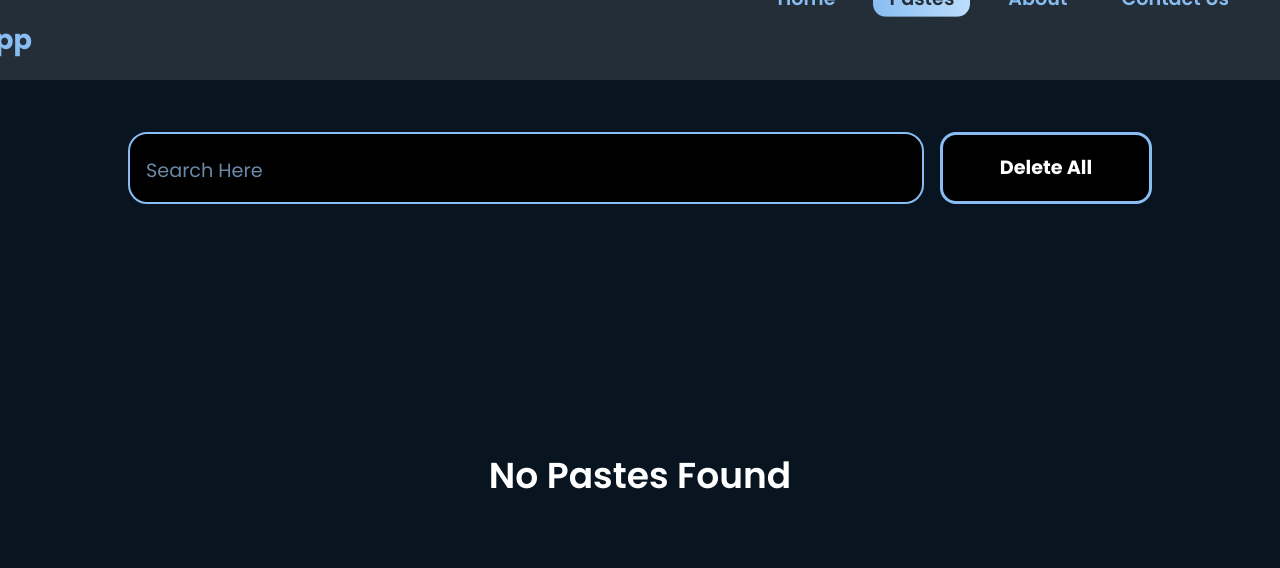
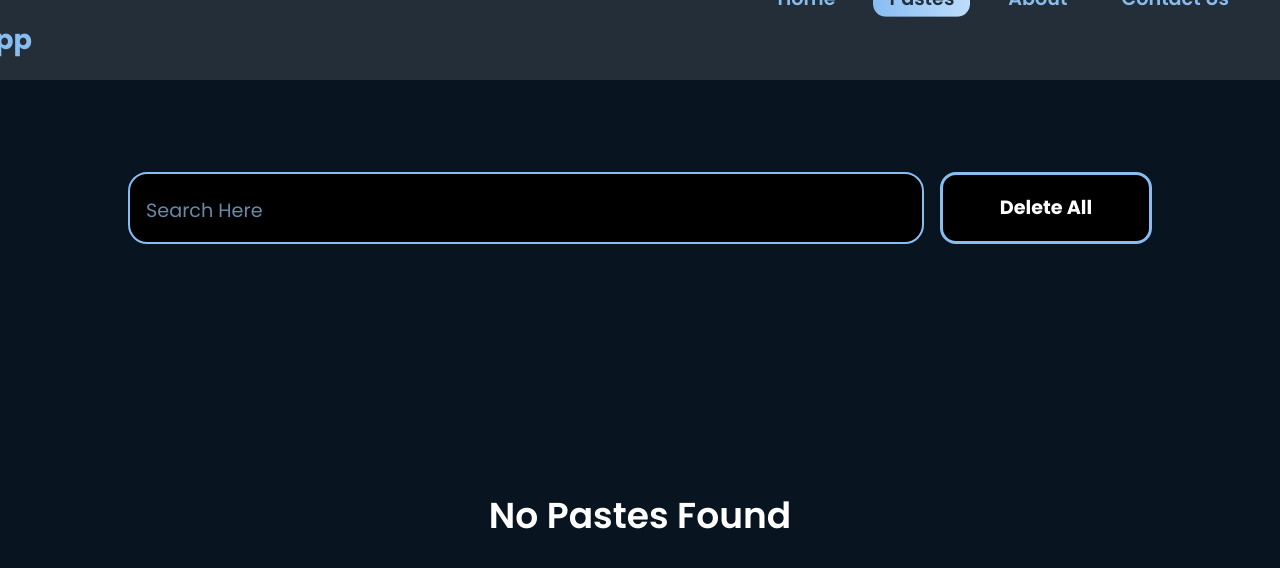
Before and after one commit to Rahul-Agarwal-07/paste, a React (Vite) app: page /pastes in a window 1280 px wide. Shown: the top 568 px of the page. Built offline with nearby package versions, Linux system fonts and the light colour scheme.

Commit message:
New Commit

```diff
--- a/src/components/PastesPage/PastesPage.css
+++ b/src/components/PastesPage/PastesPage.css
@@ -6,7 +6,7 @@
     justify-content: center;
     align-items: center;
     margin-top: 2rem;
-    min-height: 80vh;
+    min-height: 90vh;
     max-height: none;
 }
 
```
